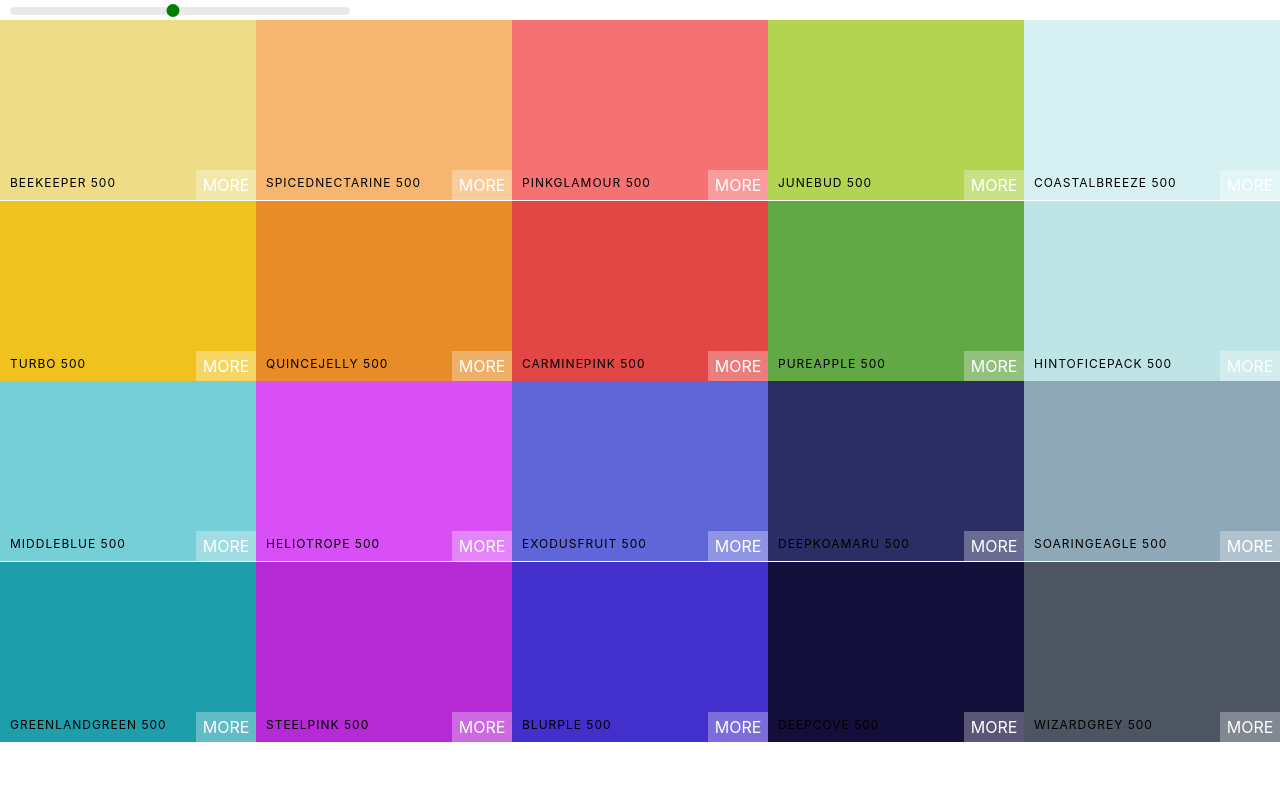
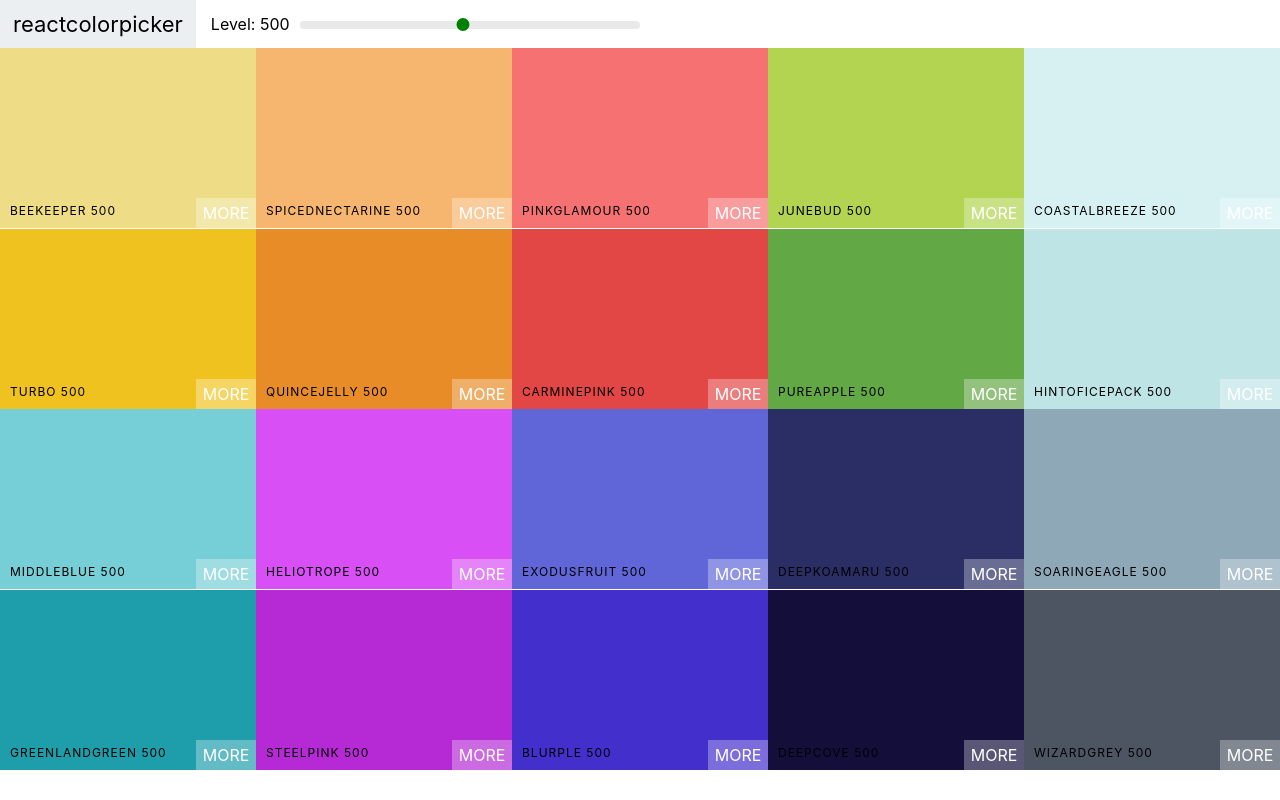
Before and after one commit to flashkicker/colorati, a React (Create React App) app: page / in a window 1280 px wide. Built offline with nearby package versions, Linux system fonts and the light colour scheme.

Commit message:
added slider to navbar

```diff
--- /dev/null
+++ b/src/Navbar.js
@@ -0,0 +1,33 @@
+import React, { Component } from "react"
+import Slider from "rc-slider"
+
+import "rc-slider/assets/index.css"
+import "./navbar.css"
+
+class Navbar extends Component {
+	render() {
+		const { level, changeLevel } = this.props
+
+		return (
+			<header className="navbar">
+				<div className="logo">
+					<a href="/">reactcolorpicker</a>
+				</div>
+				<div className="slider-container">
+					<span>Level: {level}</span>
+					<div className="slider">
+						<Slider
+							defaultValue={level}
+							min={100}
+							max={900}
+							step={100}
+							onAfterChange={changeLevel}
+						/>
+					</div>
+				</div>
+			</header>
+		)
+	}
+}
+
+export default Navbar
--- a/src/Palette.js
+++ b/src/Palette.js
@@ -1,7 +1,7 @@
 import React, { Component } from "react"
 import ColorBox from "./ColorBox"
-import Slider from "rc-slider"
-import "rc-slider/assets/index.css"
+import Navbar from "./Navbar"
+
 import "./palette.css"
 
 class Palette extends Component {
@@ -21,16 +21,7 @@
 
 		return (
 			<div className="palette">
-				<div className="slider">
-					<Slider
-						defaultValue={level}
-						min={100}
-						max={900}
-						step={100}
-						onAfterChange={this.changeLevel}
-					/>
-				</div>
-				{/* navbar goes here */}
+				<Navbar level={level} changeLevel={this.changeLevel} />
 				<div className="palette-colors">{colorBoxes}</div>
 				{/* footer goes here */}
 			</div>
--- /dev/null
+++ b/src/navbar.css
@@ -0,0 +1,50 @@
+.navbar {
+    display: flex;
+    justify-content: flex-start;
+    align-items: center;
+    height: 6vh;
+}
+
+.logo {
+    margin-right: 15px;
+    padding: 0 13px;
+    font-size: 22px;
+    background-color: #eceff1;
+    font-family: -apple-system, BlinkMacSystemFont, 'Segoe UI', Roboto, Oxygen, Ubuntu, Cantarell, 'Open Sans', 'Helvetica Neue', sans-serif;
+    height: 100%;
+    display: flex;
+    align-items: center;
+}
+
+.logo a {
+    text-decoration: none;
+    color: black;
+}
+
+.slider {
+	width: 340px;
+	margin: 0 10px;
+	display: inline-block;
+}
+
+.rc-slider-track {
+	background-color: transparent;
+}
+
+.rc-slider-rail {
+	height: 8px;
+}
+
+.rc-slider-handle,
+.rc-slider-handle:active,
+.rc-slider-handle:focus,
+.rc-slider-handle:hover {
+	background-color: green;
+	outline: none;
+	border: 2px solid green;
+    box-shadow: none;
+    width: 13px;
+    height: 13px;
+    margin-left: -7px;
+    margin-top: -3px;
+}
--- a/src/palette.css
+++ b/src/palette.css
@@ -5,31 +5,3 @@
 .palette-colors {
 	height: 90%;
 }
-
-.slider {
-	width: 340px;
-	margin: 0 10px;
-	display: inline-block;
-}
-
-.rc-slider-track {
-	background-color: transparent;
-}
-
-.rc-slider-rail {
-	height: 8px;
-}
-
-.rc-slider-handle,
-.rc-slider-handle:active,
-.rc-slider-handle:focus,
-.rc-slider-handle:hover {
-	background-color: green;
-	outline: none;
-	border: 2px solid green;
-    box-shadow: none;
-    width: 13px;
-    height: 13px;
-    margin-left: -7px;
-    margin-top: -3px;
-}
```
